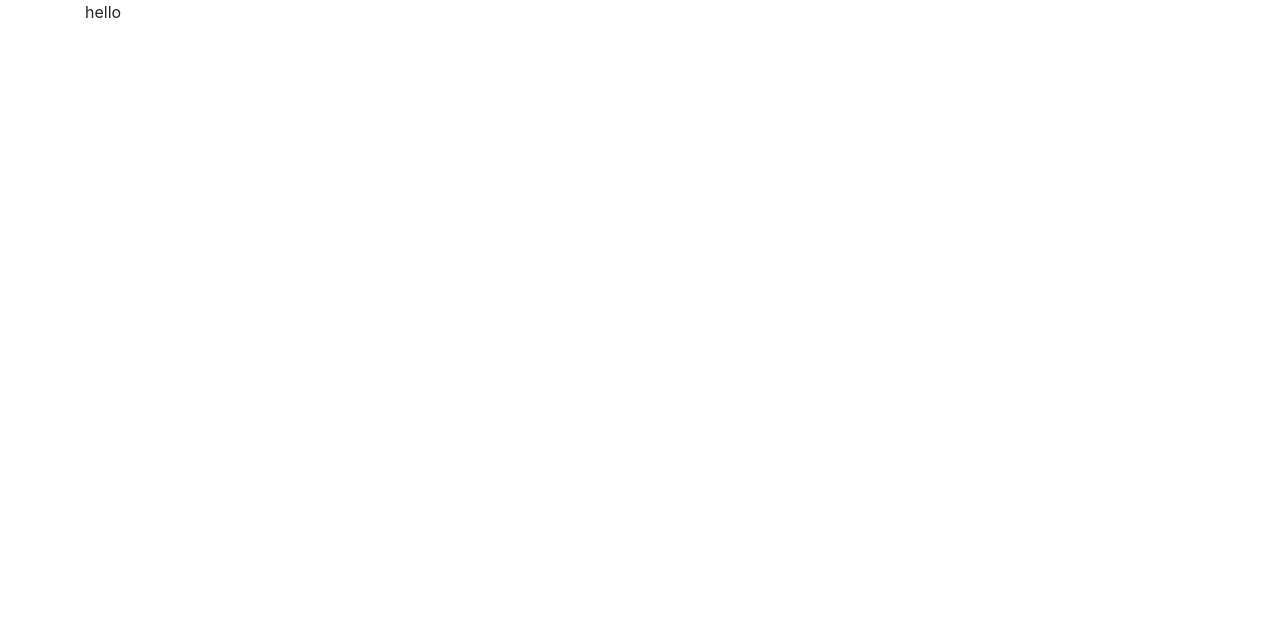
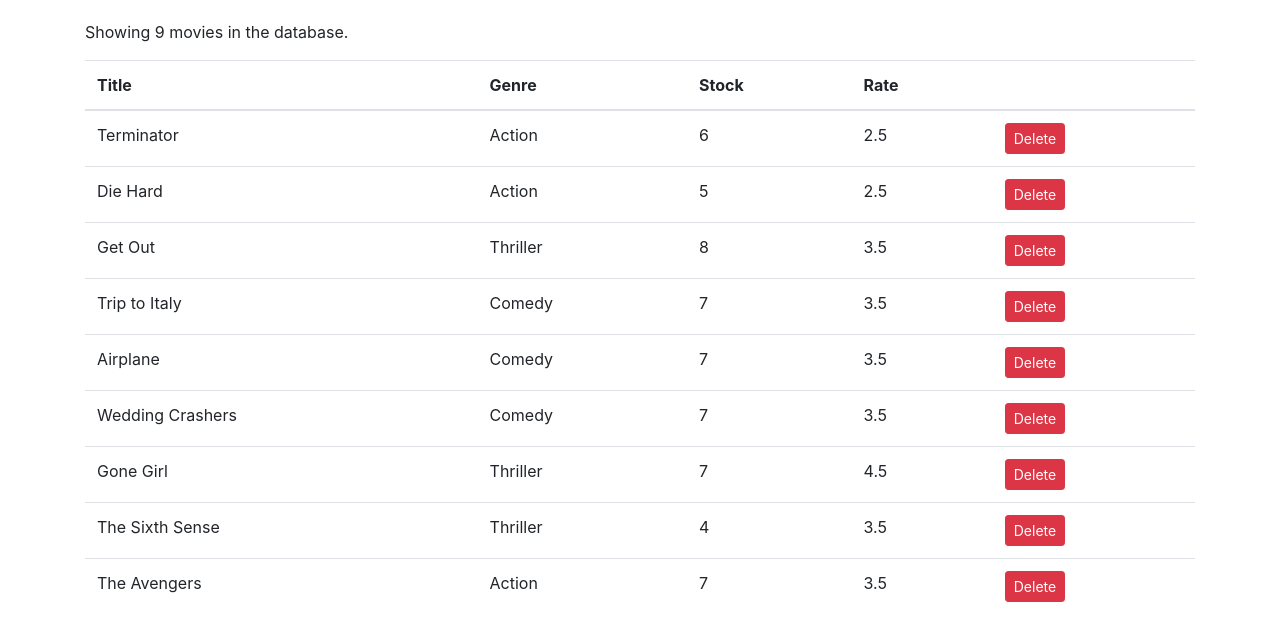
Before and after one commit to minshaf998/vidlyApp, a React (Create React App) app: page / in a window 1280 px wide. Shown: the top 640 px of the page. Built offline with nearby package versions, Linux system fonts and the light colour scheme.

Commit message:
ovie table

```diff
--- a/src/App.js
+++ b/src/App.js
@@ -1,5 +1,17 @@
-function App() {
-  return <main className="container">hello</main>;
+import React, { Component } from "react";
+import Movies from "./components/movies";
+
+class App extends Component {
+  state = {};
+  render() {
+    return (
+      <React.Fragment>
+        <main className="container">
+          <Movies />
+        </main>
+      </React.Fragment>
+    );
+  }
 }
 
 export default App;
--- /dev/null
+++ b/src/components/movies.jsx
@@ -0,0 +1,56 @@
+import React, { Component } from "react";
+import reactDom from "react-dom";
+import { getMovies } from "./../services/fakeMovieService";
+
+class Movies extends Component {
+  state = { movies: getMovies() };
+  handleClick = (movie) => {
+    // console.log(movie);
+    // console.log(this.state.movies[0]._id);
+    const movies = this.state.movies.filter((m) => m._id !== movie._id);
+    this.setState({ movies });
+  };
+
+  render() {
+    const { length: count } = this.state.movies;
+    if (count === 0) return "There are no movies in the database.";
+    return (
+      <React.Fragment>
+        <p>Showing {count} movies in the database.</p>
+        <div>
+          <table className="table">
+            <thead>
+              <tr>
+                <th>Title</th>
+                <th>Genre</th>
+                <th>Stock</th>
+                <th>Rate</th>
+                <th></th>
+              </tr>
+            </thead>
+            <tbody>
+              {this.state.movies.map((c) => (
+                <tr key={c._id}>
+                  <td>{c.title}</td>
+                  <td>{c.genre.name}</td>
+                  <td>{c.numberInStock}</td>
+                  <td>{c.dailyRentalRate}</td>
+                  <td>
+                    <button
+                      onClick={() => this.handleClick(c)}
+                      className="btn btn-danger btn-sm"
+                    >
+                      Delete
+                    </button>
+                  </td>
+                </tr>
+              ))}
+            </tbody>
+          </table>
+        </div>
+      </React.Fragment>
+    );
+  }
+}
+
+export default Movies;
--- a/src/index.css
+++ b/src/index.css
@@ -1,13 +1,5 @@
 body {
   margin: 0;
-  font-family: -apple-system, BlinkMacSystemFont, 'Segoe UI', 'Roboto', 'Oxygen',
-    'Ubuntu', 'Cantarell', 'Fira Sans', 'Droid Sans', 'Helvetica Neue',
-    sans-serif;
-  -webkit-font-smoothing: antialiased;
-  -moz-osx-font-smoothing: grayscale;
+  padding: 20px 0 0 0;
+  font-family: sans-serif;
 }
-
-code {
-  font-family: source-code-pro, Menlo, Monaco, Consolas, 'Courier New',
-    monospace;
-}
```
